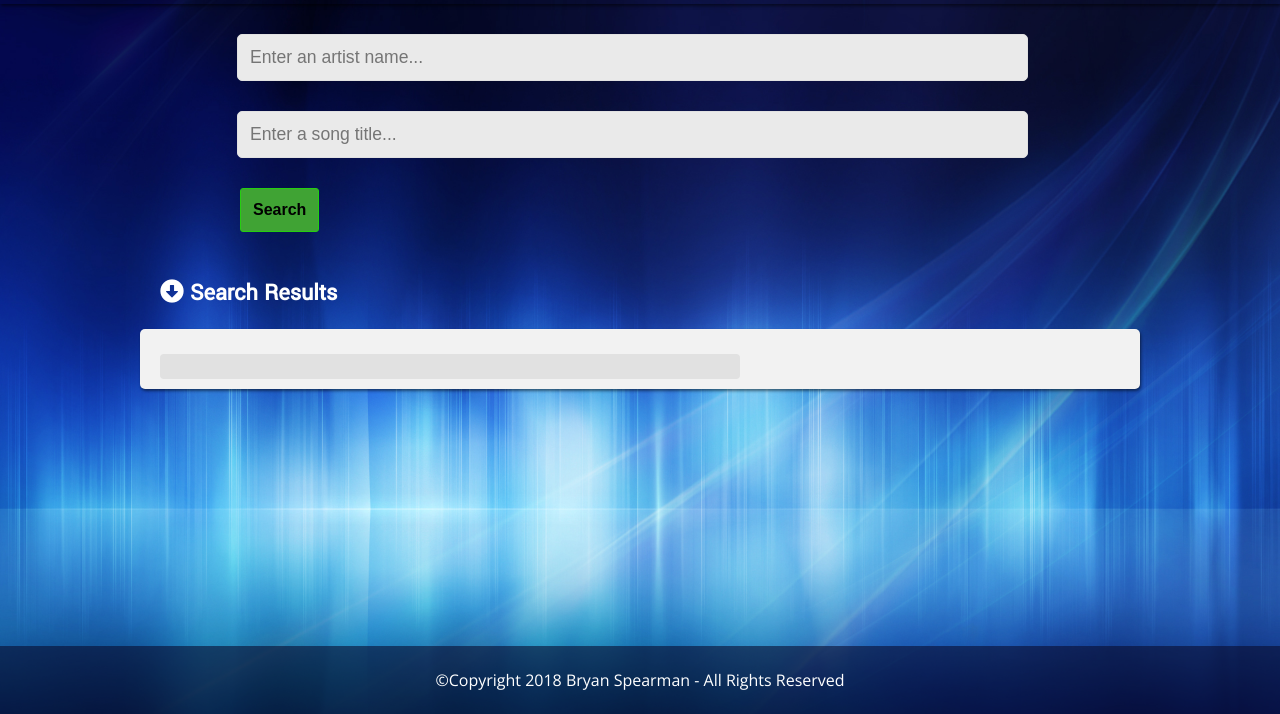
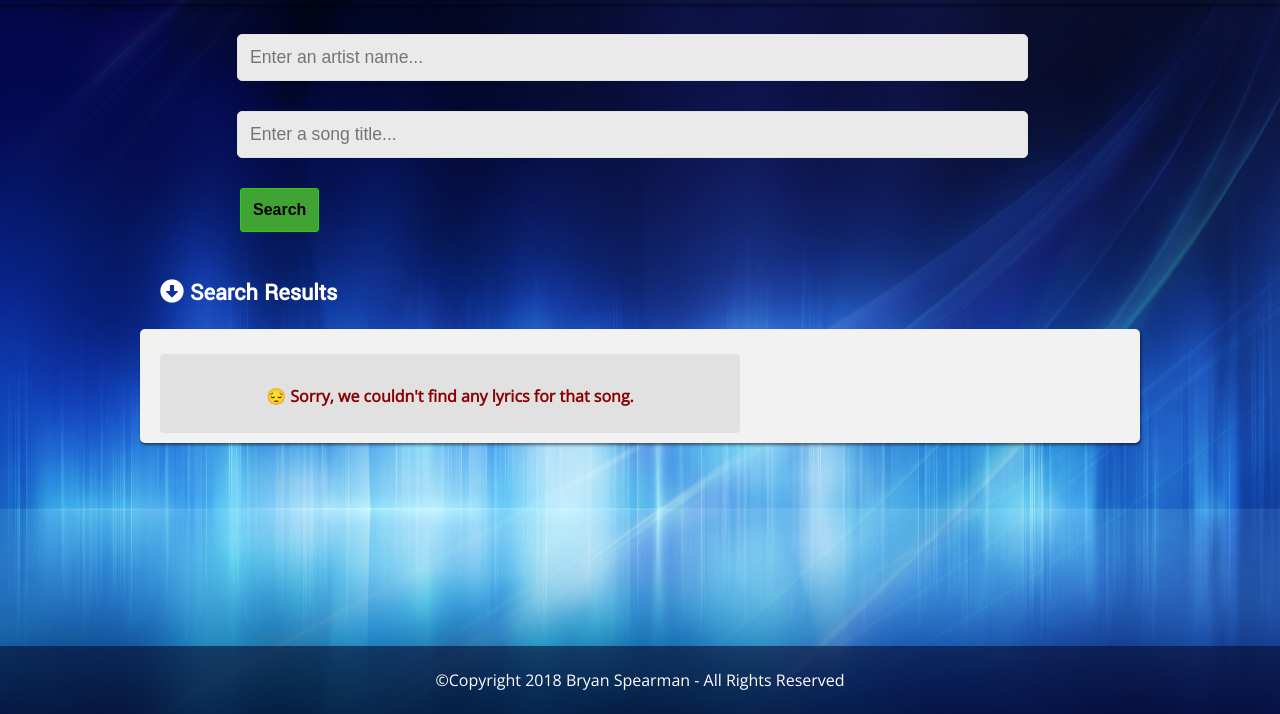
Before and after one commit to bryanspearman/lyrix, a plain HTML site: page index.html in a window 1280 px wide. Both pictures are taken after typing "Sample", "Sample" into the empty fields and a click on the button "Search". Shown: the part 86-800 px from the top of the page. Drawn offline with nearby package versions, Linux system fonts and the light colour scheme; no server answers.

Commit message:
error functionality added

```diff
--- a/index.html
+++ b/index.html
@@ -1,17 +1,17 @@
 <!DOCTYPE html>
 <html lang="en">
 <head>
-	<title>LYRIX+ Song lyrics + related videos</title>
+	<title>LYRIX+ Song Lyrics + Related Videos</title>
 	<meta charset="UTF-8">
 	<meta name="viewport" content="width=device-width, initial-scale=1.0">
 	<meta name="author" content="Bryan Spearman">
-	<meta name="description" content="Get lyrics to a song and see related videos and artist info at the same time!">
+	<meta name="description" content="Get lyrics to a song and see related videos at the same time!">
 	<link rel="stylesheet" href="main.css">
 	<link rel="stylesheet" href="https://use.fontawesome.com/releases/v5.0.13/css/all.css" integrity="sha384-DNOHZ68U8hZfKXOrtjWvjxusGo9WQnrNx2sqG0tfsghAvtVlRW3tvkXWZh58N9jp" crossorigin="anonymous">
 	<link href="https://fonts.googleapis.com/css?family=Open+Sans|Yantramanav" rel="stylesheet">
 	<link rel="stylesheet" type="text/css" href="jquery.fancybox.min.css">
 </head>
-<body class="global">
+<body>
 	<div class="hdr-container">
 		<header role="banner">
 			<h1>LYRIX<span>+</span></h1>
@@ -45,7 +45,6 @@
 		        </div>
 		    </div>
 		</section>
-
 	</main>
 
 	<footer role="contentinfo">
--- a/index.js
+++ b/index.js
@@ -11,15 +11,16 @@ function getLyricsData(artist, track, callback) {
   const query = {
     apikey:`oK4BjTgWNvSOZObSdtkDUIT9ERJyR53WYqetVDZvVi4ynNhHAENoybpyN3K5tmQl`,
   }
-  $.getJSON(`${Lyrics_URL}/${artist}/${track}`, query, callback);
+  $.getJSON(`${Lyrics_URL}/${artist}/${track}`, query, callback)
+    .fail(showErr);
 }
 
 function renderLyricsHtml(result) {
   return `
       <h3>${result.track.name}</h3>
       <p class="byName">Lyrics by: ${result.artist.name}</p>
-        <pre>${result.track.text}</pre>
-        <p class="copyright">${result.copyright.text}</p>
+      <pre>${result.track.text}</pre>
+      <p class="copyright">${result.copyright.text}</p>
   `;
 }
 
@@ -28,11 +29,15 @@ function LyricsDataCallback(data) {
   $('.lyrix').html(results);
 }
 
-
+function showErr(err) {
+  const errMsg = (`<p class="errMsg">😔 Sorry, we couldn't find any lyrics for that song.</p>`);
+  $('.lyrix').html(errMsg);
+}
 
 
 
 //Video handling
+//YouTube API will (always) return results so it does not contain an error function
 
 function getVideoData(searchTerm, callback) {
   const settings = {
@@ -73,7 +78,7 @@ function VideoDataCallback(data) {
 //a11y tweak to unhide the results area
 
 function toggleHiddenAttr() {
-  $('section').prop('hidden', false);
+  $('.js-search-results').prop('hidden', false);
 }
 
 
@@ -86,10 +91,11 @@ function beginSearch() {
     const querySong = $(event.currentTarget).find('.js-song');
     const artist = queryArtist.val();
     const song = querySong.val();
+    const videoSearchTerm = artist + ' ' + song;
     queryArtist.val("");
     querySong.val("");
     getLyricsData(artist, song, LyricsDataCallback);
-    getVideoData(song, VideoDataCallback);
+    getVideoData(videoSearchTerm, VideoDataCallback);
     toggleHiddenAttr();
   });
 }
--- a/main.css
+++ b/main.css
@@ -100,6 +100,13 @@ button:hover {
 .searchResult h3 {
   font-family: 'Yantramanav', sans-serif;
 	margin: -10px 0px;
+}
+
+.errMsg {
+  font-size: 1em;
+  font-weight: bold;
+  color: darkred;
+  text-align: center;
 }
 
 
@@ -359,12 +366,6 @@ footer p {
     box-shadow: 1px 2px 3px rgba(0, 0, 0, .5);
   }
 
-  /*.js-search-results {
-    padding: 0;
-    margin: 0 auto;
-    width: 90%;
-  }*/
-
   .videoThumbnail {
     width: 100%;
     margin: 0 auto;
```
